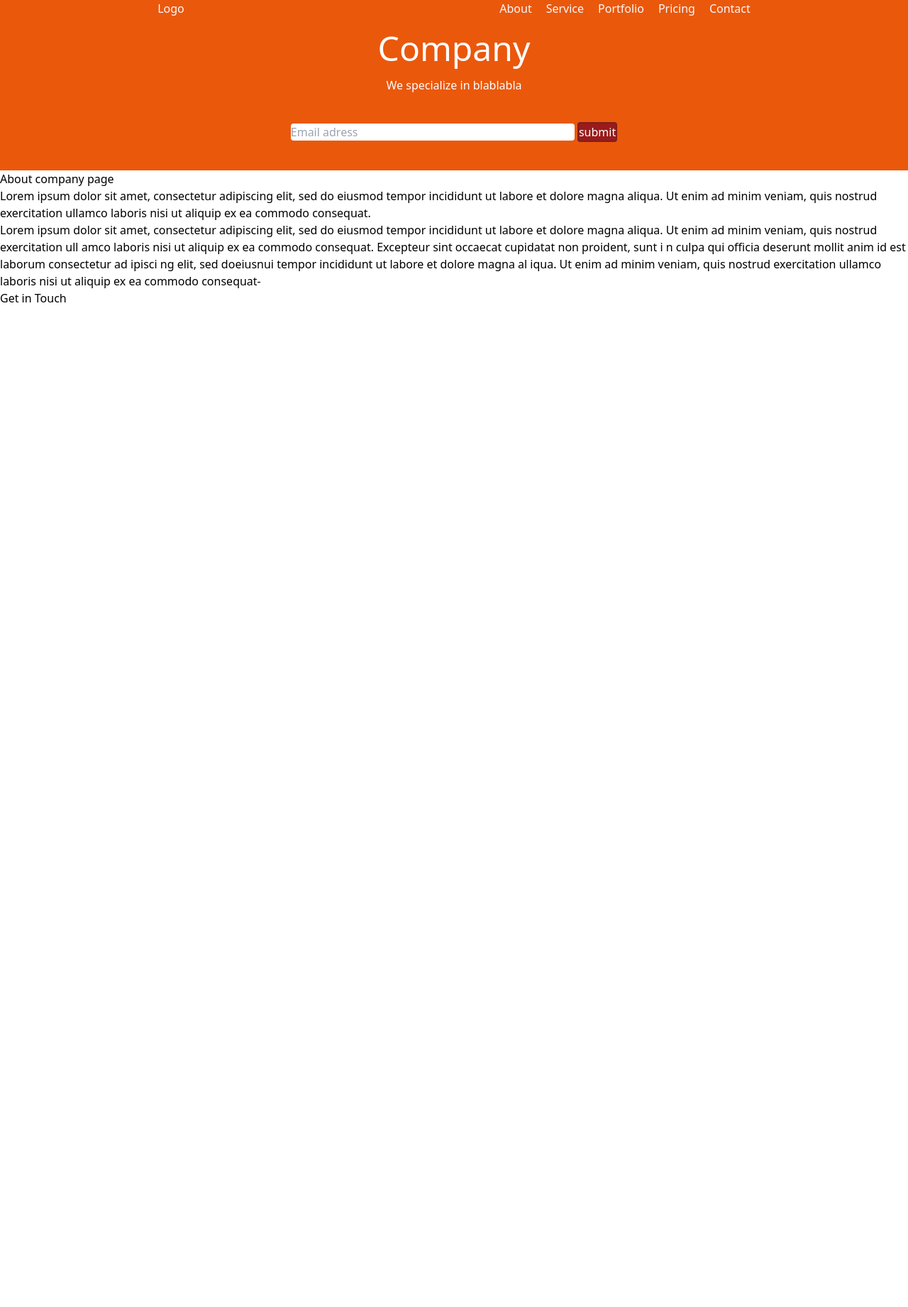
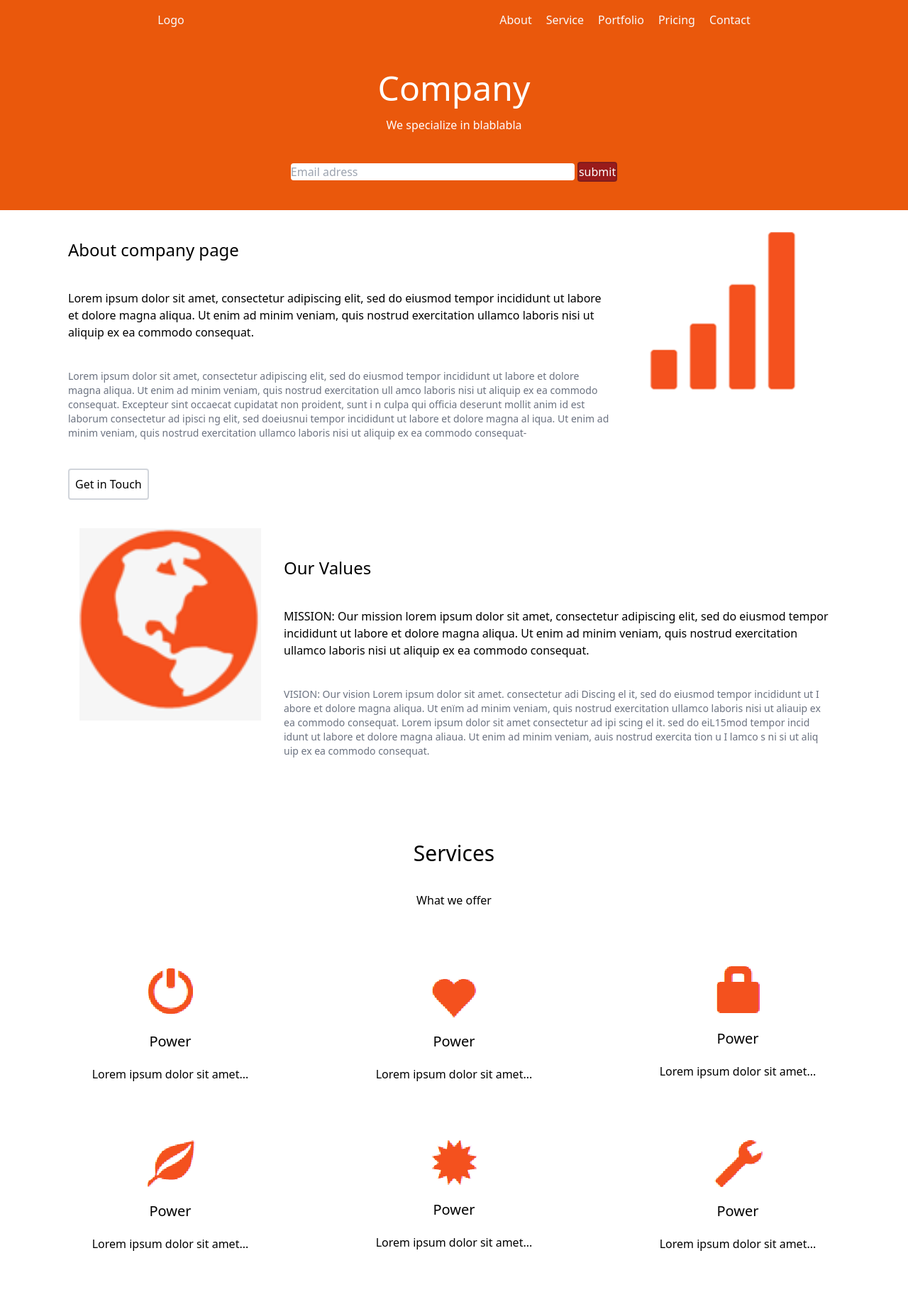
Before and after one commit to Ganinx/tailwind, a plain HTML site: page index.html in a window 1280 px wide. Shown: the top 1841 px of the page at 71% size. Before the commit the page ends 800 px from the top, so only its background shows below. Drawn offline with nearby package versions, Linux system fonts and the light colour scheme.

Commit message:
tailwind finis à 60 %

```diff
--- a/index.html
+++ b/index.html
@@ -9,21 +9,21 @@
 </head>
 
 <body>
-    <header class="xl:container mx-auto bg-orange-600 text-slate-50">
-        <nav class="flex justify-around ">
-            <h2>
+    <header class="xl:container mx-auto  text-slate-50">
+        <nav class="flex justify-around fixed w-full bg-orange-600 ">
+            <h2 class="pt-4">
                 Logo
             </h2>
             <ul class="flex">
-                <li class="pr-5"><a href="#about">About</a></li>
-                <li class="pr-5"><a href="#service">Service</a></li>
-                <li class="pr-5"><a href="#portfolio">Portfolio</a></li>
-                <li class="pr-5"><a href="#pricing">Pricing</a></li>
-                <li><a href="#contact">Contact</a></li>
+                <li class="pr-5 py-4"><a href="#about">About</a></li>
+                <li class="pr-5 py-4"><a href="#service">Service</a></li>
+                <li class="pr-5 py-4"><a href="#portfolio">Portfolio</a></li>
+                <li class="pr-5 py-4"><a href="#pricing">Pricing</a></li>
+                <li class="pt-4"><a href="#contact">Contact</a></li>
             </ul>
         </nav>
     </header>
-    <div class="bg-orange-600">
+    <div class="bg-orange-600 pt-20">
         <section class="container mx-auto text-center text-white">
             <h1 class="text-5xl pb-4 pt-5">Company</h1>
             <p>We specialize in blablabla</p>
@@ -33,21 +33,129 @@
             </form>
     </div>
     </section>
-    <section>
-        <h2>About company page</h2>
-        <p>Lorem ipsum dolor sit amet, consectetur adipiscing elit, sed do eiusmod tempor incididunt ut labore et dolore
+    <section class="flex container justify-center mx-auto">
+        <div class="w-3/5">
+            <h2 class="text-2xl py-10">About company page</h2>
+            <p class="mb-10">Lorem ipsum dolor sit amet, consectetur adipiscing elit, sed do eiusmod tempor
+                incididunt
+                ut
+                labore
+                et dolore
                 magna aliqua. Ut enim ad minim veniam, quis nostrud exercitation ullamco laboris nisi ut aliquip ex ea
                 commodo
                 consequat.</p>
-        <p>Lorem ipsum dolor sit amet, consectetur adipiscing elit, sed do eiusmod tempor incididunt ut labore et dolore
+            <p class="text-sm text-gray-500">Lorem ipsum dolor sit amet, consectetur adipiscing elit, sed do eiusmod
+                tempor
+                incididunt ut
+                labore et dolore
                 magna aliqua. Ut enim ad minim
-            veniam, quis nostrud exercitation ull amco laboris nisi ut aliquip ex ea commodo consequat. Excepteur sint
+                veniam, quis nostrud exercitation ull amco laboris nisi ut aliquip ex ea commodo consequat. Excepteur
+                sint
                 occaecat cupidatat non proident,
-            sunt i n culpa qui officia deserunt mollit anim id est laborum consectetur ad ipisci ng elit, sed doeiusnui
+                sunt i n culpa qui officia deserunt mollit anim id est laborum consectetur ad ipisci ng elit, sed
+                doeiusnui
                 tempor incididunt ut labore et dolore
                 magna al iqua. Ut enim ad minim veniam, quis nostrud exercitation ullamco laboris nisi ut aliquip ex ea
                 commodo consequat-</p>
-        <a href="">Get in Touch</a>
+            <a href="" class="border-gray-300 border-2 rounded bg-white my-10 inline-block p-2">Get in Touch</a>
+        </div>
+        <img src="image/graphique.png" class="w-1/4 h-fit" alt="">
+    </section>
+    <section class="flex container mx-auto justify-center">
+        <img src="image/planete.png" class="w-1/5 h-fit mr-8" alt="">
+        <div class=" w-3/5"">
+            <h2 class=" text-2xl py-10">Our Values</h2>
+            <p class="mb-10">MISSION: Our mission lorem ipsum dolor sit amet, consectetur adipiscing elit, sed do
+                eiusmod tempor
+                incididunt
+                ut labore et dolore magna aliqua. Ut enim ad minim veniam, quis nostrud exercitation ullamco laboris
+                nisi ut
+                aliquip ex ea commodo consequat.</p>
+            <p class="text-sm text-gray-500">
+                VISION: Our vision Lorem ipsum dolor sit amet. consectetur adi Discing el it, sed do eiusmod tempor
+                incididunt ut I abore et dolore magna
+                aliqua. Ut enïm ad minim veniam, quis nostrud exercitation ullamco laboris nisi ut aliauip ex ea commodo
+                consequat. Lorem ipsum dolor sit
+                amet consectetur ad ipi scing el it. sed do eiL15mod tempor incid idunt ut labore et dolore magna
+                aliaua. Ut
+                enim ad minim veniam, auis nostrud
+                exercita tion u I lamco s ni si ut aliq uip ex ea commodo consequat.
+            </p>
+        </div>
+    </section>
+    <section class="text-center p-20">
+        <h2 class="p-9 text-3xl">Services</h2>
+        <p class="pb-20">What we offer</p>
+        <div class="grid lg:grid-cols-3 md:grid-cols-2 sm:grid-cols-1 gap-20">
+            <div class="text-center">
+                <img src="image/power.png" class="inline">
+                <h3 class="py-5 text-xl">Power</h3>
+                <p>Lorem ipsum dolor sit amet...</p>
+            </div>
+            <div class="text-center self-end">
+                <img src="image/coeur.png" class="inline" alt="">
+                <h3 class="py-5 text-xl">Power</h3>
+                <p>Lorem ipsum dolor sit amet...</p>
+            </div>
+            <div class="text-center">
+                <img src="image/cadenas.png" class="inline" alt="">
+                <h3 class="py-5 text-xl">Power</h3>
+                <p>Lorem ipsum dolor sit amet...</p>
+            </div>
+            <div class="text-center">
+                <img src="image/feuille.png" class="inline" alt="">
+                <h3 class="py-5 text-xl">Power</h3>
+                <p>Lorem ipsum dolor sit amet...</p>
+            </div>
+            <div class="text-center">
+                <img src="image/soleil.png" class="inline" alt="">
+                <h3 class="py-5 text-xl">Power</h3>
+                <p>Lorem ipsum dolor sit amet...</p>
+            </div>
+            <div class="text-center">
+                <img src="image/clef.png" class="inline" alt="">
+                <h3 class="py-5 text-xl">Power</h3>
+                <p>Lorem ipsum dolor sit amet...</p>
+            </div>
+        </div>
+    </section>
+    <section class="container mx-auto text-center">
+        <h2 class="text-3xl py-10">Portfolio</h2>
+        <p class="pb-5">What we have created</p>
+        <div class="grid md:grid-cols-3 sm:grid-cols-1 gap-10">
+            <div class="mx-auto">
+                <img src="image/paris.jpg" alt="">
+                <h4 class="text-gray-500 pb-2 font-bold">Paris</h4>
+                <p class="text-sm text-gray-500">Yes we built Paris</p>
+            </div>
+            <div class="mx-auto">
+                <img src="image/newyork.jpg" alt="">
+                <h4 class="text-gray-500 pb-2 font-bold">New-York</h4>
+                <p class="text-gray-500 text-sm">we built New-York</p>
+            </div>
+            <div class="mx-auto">
+                <img src="image/sanfran.jpg" alt="">
+                <h4 class="text-gray-500 pb-2 font-bold">San Francisco</h4>
+                <p class="text-gray-500 text-sm">Yes San Fran is ours</p>
+            </div>
+        </div>
+    </section>
+    <section class="container mx-auto text-center">
+        <h2 class="text-2xl p-10">What our customers say</h2>
+        <div class="flex justify-between">
+            <img src="image/fleche gauche - Copie.png" class="h-fit" alt="">
+            <div class="p-10">
+                <p>"Could i... BE any more happy with this company?"</p>
+                <p>Chandler Bing,Actor,FriendsAlot</p>
+                <img src="image/point.png" class="mx-auto" alt="">
+            </div>
+            <img src="image/fleche droite.png" class="h-fit" alt="">
+        </div>
+    </section>
+
+    <section>
+        <button type="submit"
+            class="border-black border-2 rounded-lg bg-yellow-300 text-uppercase px-5 py-2 mb-20 shadow-black shadow-2xl border-dashed">Warning</button>
     </section>
 </body>
 
```
Also changed, not shown: image/fleche droite.png (added), image/fleche gauche - Copie.png (added), image/point.png (added). Lines whose indentation alone changed are shown as unchanged.
